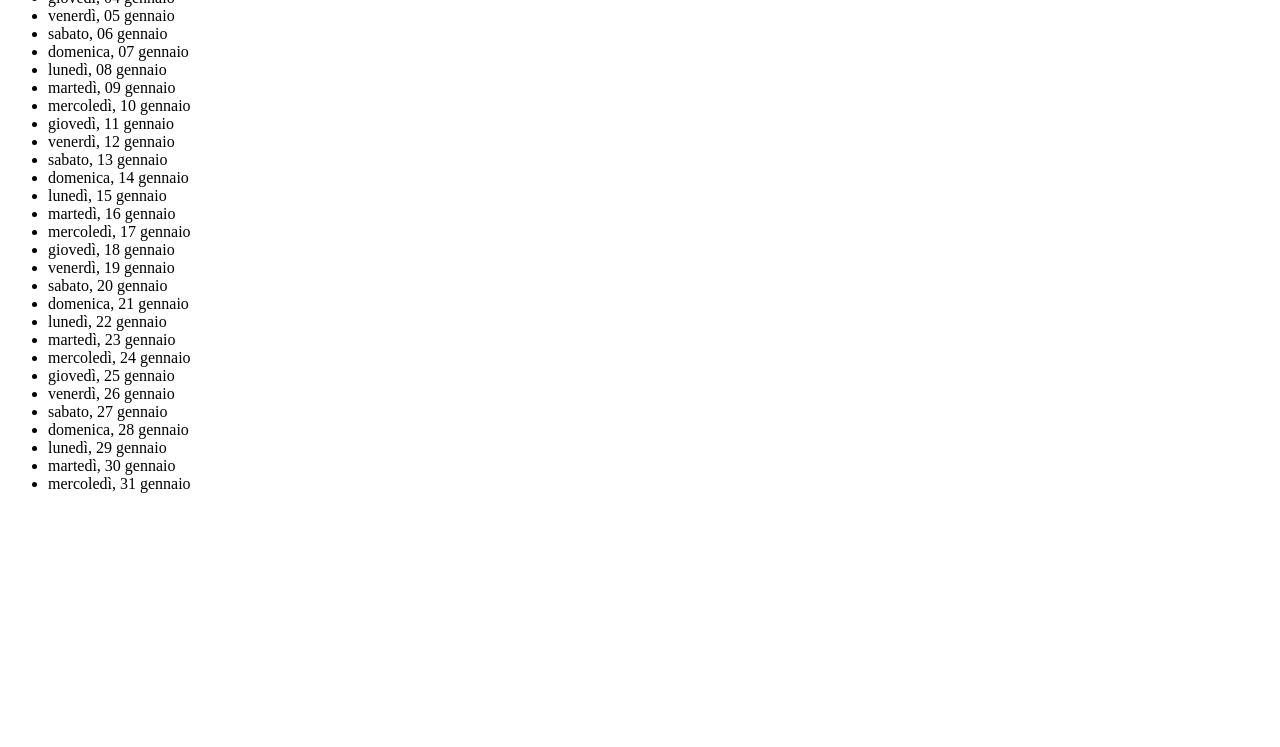
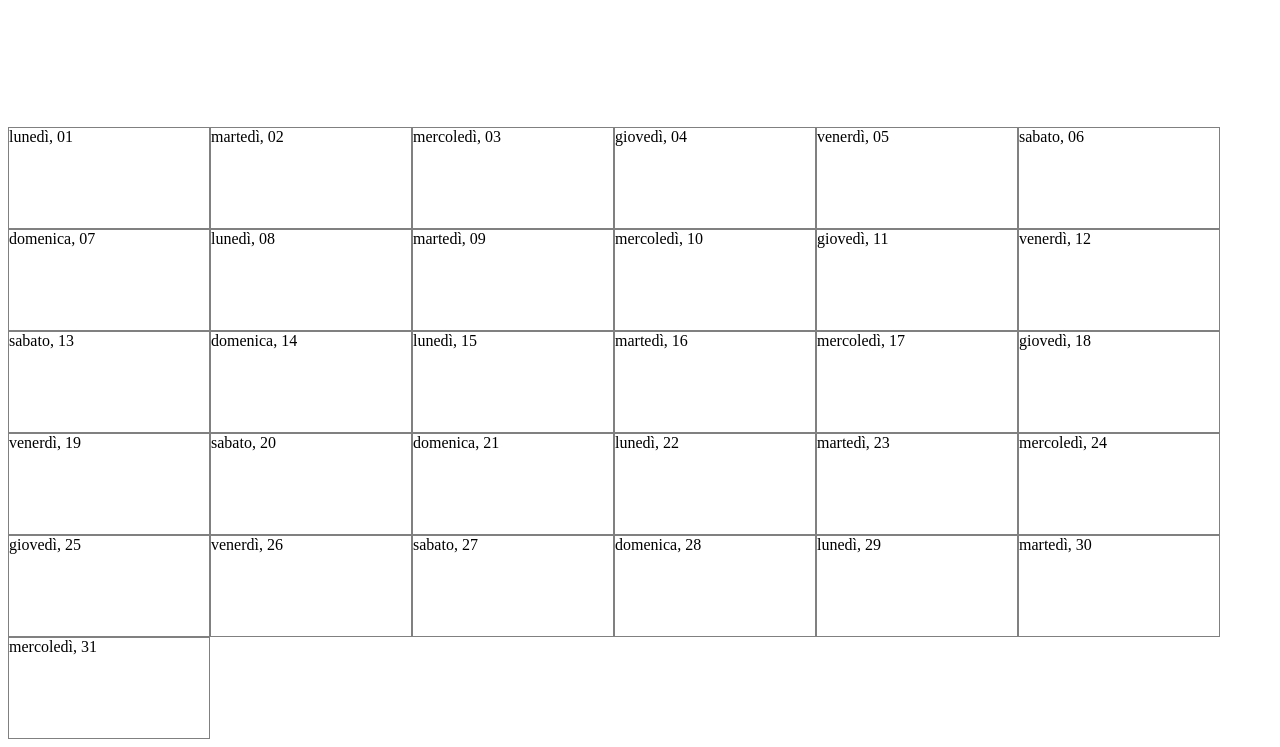
Before and after one commit to AleBaviera/ajax-ex-calendar, a plain HTML site: page index.html in a window 1280 px wide. Shown: the part 81-828 px from the top of the page. Before the commit the page ends 800 px from the top, so only its background shows below. Drawn offline with nearby package versions, Linux system fonts and the light colour scheme; no server answers.

Commit message:
griglia mese

```diff
--- a/index.html
+++ b/index.html
@@ -12,14 +12,17 @@
   </head>
   <body>
 
+      <div class="title month">
 
-      <ul class="lista">
+      </div>
+      <div class="calendar">
 
-      </ul>
+      </div>
+
 
 
 <script id="template" type="text/x-handlebars-template">
-  <li >{{giorno}}</li>
+  <div class="day" >{{giorno}}</div>
 </script>
 
     <script src="main.js" type="text/javascript"></script>
--- a/main.js
+++ b/main.js
@@ -11,16 +11,18 @@ $(document).ready(function(){
   for (var i = 1; i <= num; i++) {
 
 
-    var jan = moment([2018, 0, 1]).day(i).format('dddd, DD MMMM');
+    var jan = moment([2018, 0, 1]).day(i).format('dddd, DD');
     //console.log(jan);
     var context = {giorno: jan};
     var html    = template(context);
 
 
-    $('.lista').append(html);
+    $('.calendar').append(html);
 
 
   }
+  var mese = moment('2018-01').format('MMMM YYYY');
+  $('.title').append(mese);
  // faccio la chiamata ajax
 
 
@@ -30,19 +32,19 @@ $(document).ready(function(){
     success : function(data){
       var holidays = data.response;
       for (var i = 0; i < holidays.length; i++) {
-      $('li').each(function(){
+      $('.day').each(function(){
 
-        var newholiday = moment(holidays[i].date).format('dddd, DD MMMM');
+        var newholiday = moment(holidays[i].date).format('dddd, DD');
 
         var data = $(this).html();
-        // sconsole.log(holidays[i]);
+        // console.log(holidays[i]);
 
-      if( data == newholiday){
-        console.log('sono nellif');
+        if( data == newholiday){
+          // console.log('sono nellif');
 
-        $(this).addClass('red');
+          $(this).addClass('red');
 
-      }
+        }
 
       });
 
--- a/style.css
+++ b/style.css
@@ -5,3 +5,19 @@
   color: red;
   font-size: 20px;
 }
+.calendar{
+  width: 100vw;
+  display: flex;
+  flex-flow: wrap;
+}
+.day{
+  width: 200px;
+  height: 100px;
+  border: 1px solid gray;
+}
+.month{
+  width: 500px;
+  height: 200px;
+  color: lightgray;
+  font-size: 50px;
+}
```
